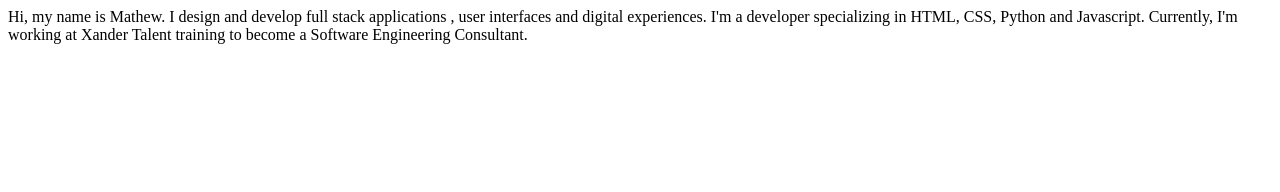
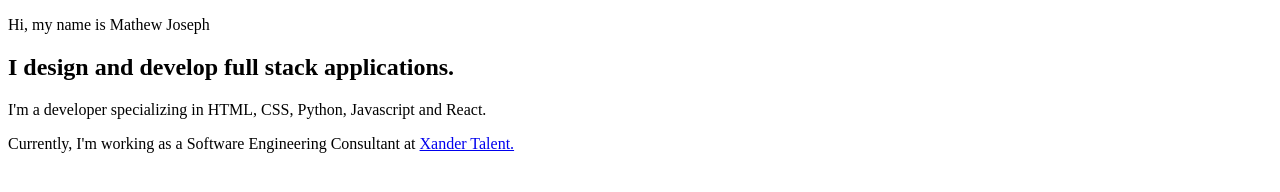
Before and after one commit to mjoseph26/xander-html-css-exercise, a plain HTML site: page index.html in a window 1280 px wide. Drawn offline with Linux system fonts and the light colour scheme.

Commit message:
Added semantic HTML

```diff
--- a/index.html
+++ b/index.html
@@ -8,10 +8,19 @@
     <link rel="stylesheet" href="./style.css" />
   </head>
   <body>
-    Hi, my name is Mathew. I design and develop full stack applications
-    , user interfaces and digital
-    experiences. I'm a developer
-    specializing in HTML, CSS, Python and Javascript.
-    Currently, I'm working at Xander Talent training to become a Software Engineering Consultant.
+    <section id="intro">
+        <p class="name">Hi, my name is <span>Mathew Joseph</span></p>
+        <h2>I design and develop full stack applications.</h2>
+        <p>
+            I'm a developer
+            specializing in HTML, CSS, Python, Javascript and React.
+        </p>
+        <p>
+            Currently, I'm working as a Software Engineering Consultant at <a href="https://www.xandertalent.com/">Xander Talent.</a>
+        </p>
+
+
+    </section>
+
   </body>
 </html>
```
